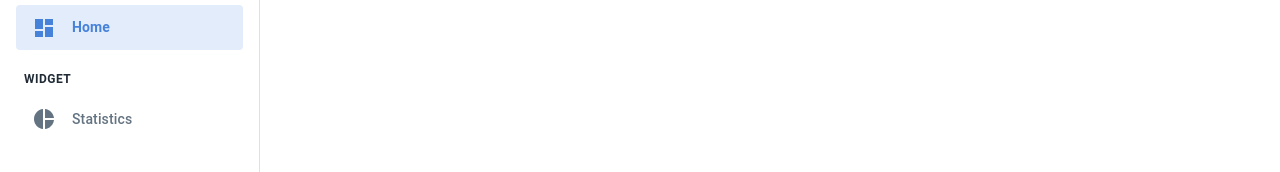
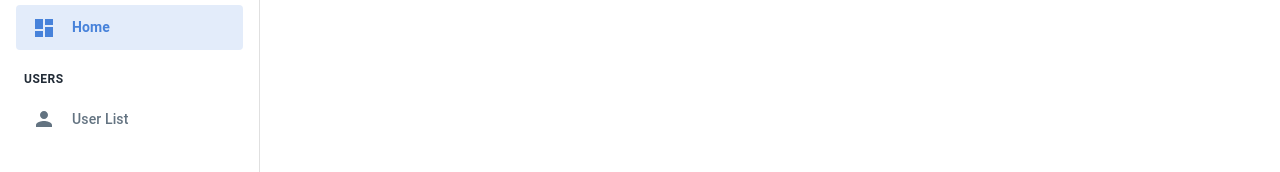
Before and after one commit to jonhomin/rust-web-framework, a React (Vite) app in the folder frontend/: page /admin in a window 1280 px wide. Shown: the part 128-300 px from the top of the page. Built offline with nearby package versions, Linux system fonts and the light colour scheme.

Commit message:
Fixed admin sidebar

```diff
--- a/frontend/src/components/Admin/AdminSidebar/index.tsx
+++ b/frontend/src/components/Admin/AdminSidebar/index.tsx
@@ -1,7 +1,7 @@
 import { Box } from "@mui/material";
 import {
   Dashboard as DashboardIcon,
-  PieChart as StatisticsIcon,
+  Person as PersonIcon,
 } from "@mui/icons-material";
 import { AdminSidebarItem } from "./AdminSidebarItem";
 import { AdminSidebarSection } from "./AdminSidebarSection";
@@ -43,11 +43,11 @@ const AdminSidebar = () => {
           <AdminSidebarItem icon={<DashboardIcon />} title="Home" to="/admin" />
         </AdminSidebarSection>
 
-        <AdminSidebarSection title="Widget">
+        <AdminSidebarSection title="Users">
           <AdminSidebarItem
-            icon={<StatisticsIcon />}
-            title="Statistics"
-            to="/admin/statistics"
+            icon={<PersonIcon />}
+            title="User List"
+            to="/admin/users"
           />
         </AdminSidebarSection>
       </Box>
```
